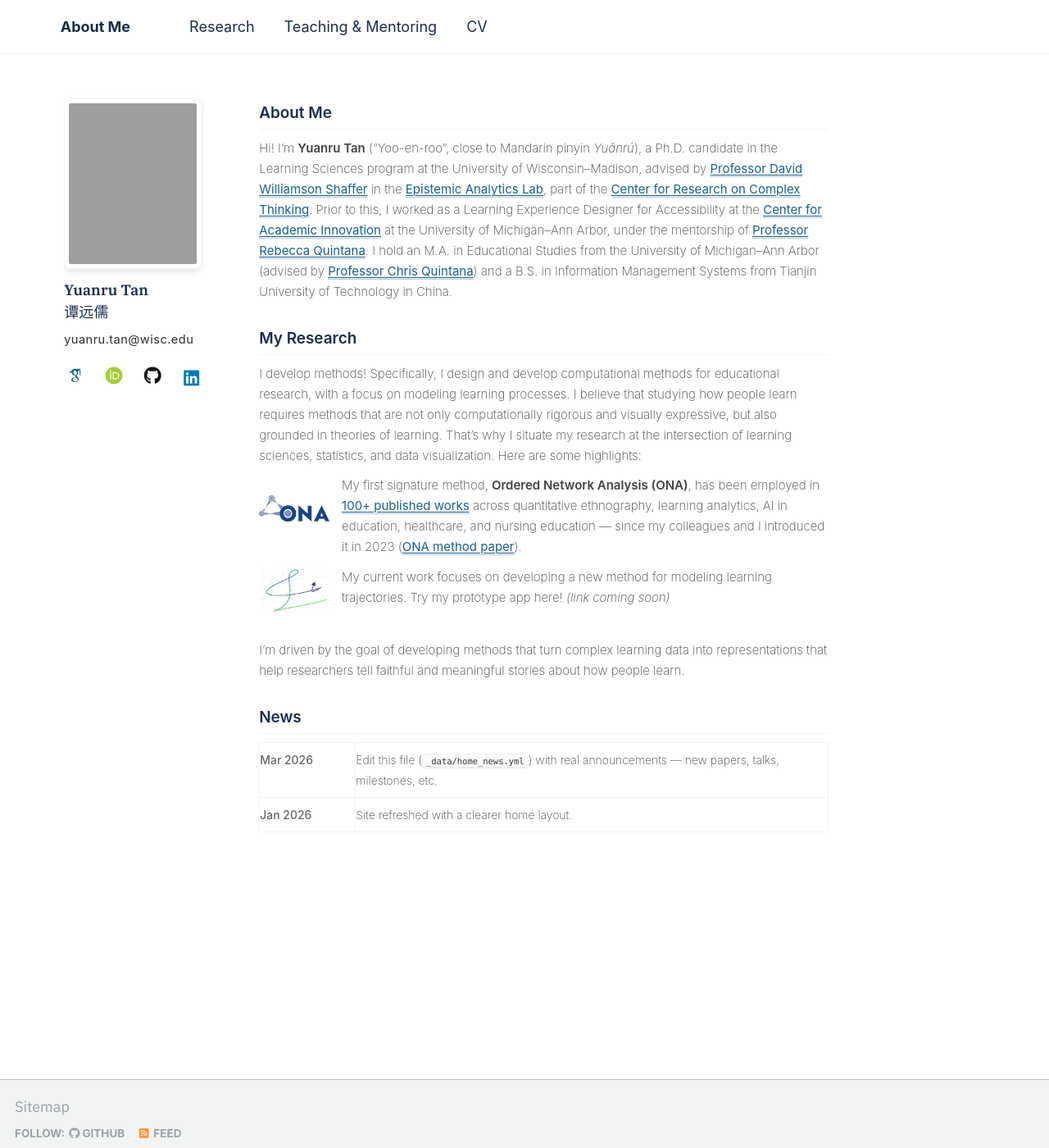
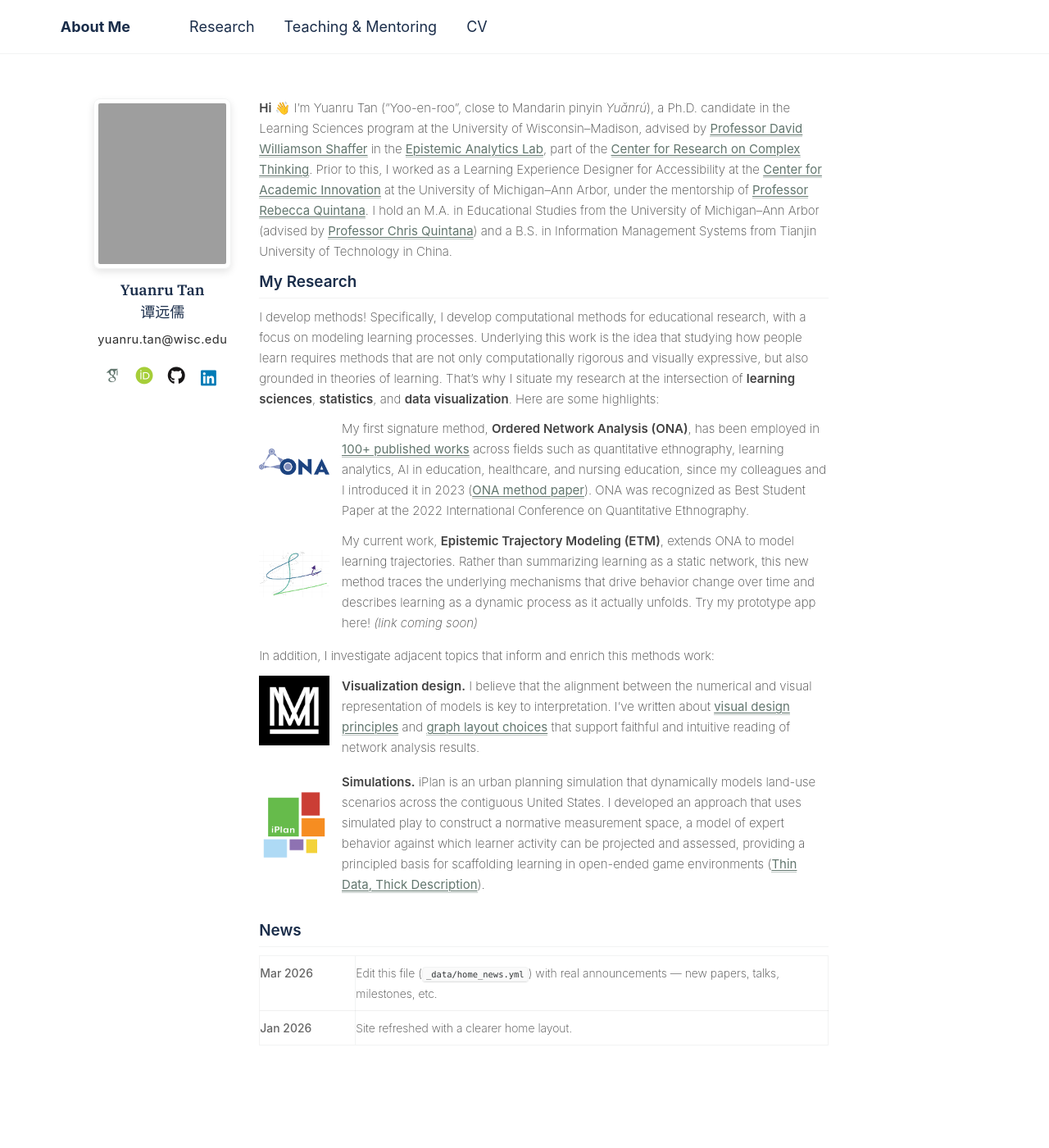
Before and after one commit to tanyuanru/tanyuanru.github.io, a Jekyll site: the page built from _pages/about.md, in a window 1280 px wide and 1400 px high. Shown: the whole window at 82% size. Built offline with Jekyll 4.4.1, drawn with Linux system fonts in a browser that asks for light colours; some web fonts are replaced; grey boxes are pictures that could not be loaded.

Commit message:
Enhance research highlights and about page with new method descriptions and achievements. Updated ONA details to include recognition at the 2022 International Conference on Quantitative Ethnography. Introduced Epistemic Trajectory Modeling (ETM) and added sections on visualization design and simulations to provide a broader context of research work.

```diff
--- a/_includes/home-research-highlights.html
+++ b/_includes/home-research-highlights.html
@@ -2,11 +2,24 @@
 <div class="research-highlight-thumb">
 <img src="{{ '/images/ona-logo.png' | relative_url }}" alt="Ordered Network Analysis" loading="lazy" decoding="async">
 </div>
-<p class="research-highlight-text">My first signature method, <strong>Ordered Network Analysis (ONA)</strong>, has been employed in <a href="https://scholar.google.com/scholar?cites=10712429113643550992&amp;as_sdt=5,50&amp;sciodt=0,50&amp;hl=en" target="_blank" rel="noopener noreferrer">100+ published works</a> across quantitative ethnography, learning analytics, AI in education, healthcare, and nursing education — since my colleagues and I introduced it in 2023 (<a href="https://link.springer.com/chapter/10.1007/978-3-031-31726-2_8" target="_blank" rel="noopener noreferrer">ONA method paper</a>).</p>
+<p class="research-highlight-text">My first signature method, <strong>Ordered Network Analysis (ONA)</strong>, has been employed in <a href="https://scholar.google.com/scholar?cites=10712429113643550992&amp;as_sdt=5,50&amp;sciodt=0,50&amp;hl=en" target="_blank" rel="noopener noreferrer">100+ published works</a> across fields such as quantitative ethnography, learning analytics, AI in education, healthcare, and nursing education, since my colleagues and I introduced it in 2023 (<a href="https://link.springer.com/chapter/10.1007/978-3-031-31726-2_8" target="_blank" rel="noopener noreferrer">ONA method paper</a>). ONA was recognized as Best Student Paper at the 2022 International Conference on Quantitative Ethnography.</p>
 </div>
 <div class="research-highlight-row">
 <div class="research-highlight-thumb">
-<img src="{{ '/images/trajectory-logo.png' | relative_url }}" alt="Learning trajectories" loading="lazy" decoding="async">
+<img src="{{ '/images/trajectory-logo.png' | relative_url }}" alt="Epistemic Trajectory Modeling" loading="lazy" decoding="async">
 </div>
-<p class="research-highlight-text">My current work focuses on developing a new method for modeling learning trajectories. Try my prototype app here! <em>(link coming soon)</em></p>
+<p class="research-highlight-text">My current work, <strong>Epistemic Trajectory Modeling (ETM)</strong>, extends ONA to model learning trajectories. Rather than summarizing learning as a static network, this new method traces the underlying mechanisms that drive behavior change over time and describes learning as a dynamic process as it actually unfolds. Try my prototype app here! <em>(link coming soon)</em></p>
 </div>
+<p class="research-sublead">In addition, I investigate adjacent topics that inform and enrich this methods work:</p>
+<div class="research-highlight-row">
+<div class="research-highlight-thumb">
+<img src="{{ '/images/site-logo.png' | relative_url }}" alt="Visualization design" loading="lazy" decoding="async">
+</div>
+<p class="research-highlight-text"><strong>Visualization design.</strong> I believe that the alignment between the numerical and visual representation of models is key to interpretation. I’ve written about <a href="https://link.springer.com/chapter/10.1007/978-3-030-93859-8_9" target="_blank" rel="noopener noreferrer">visual design principles</a> and <a href="https://link.springer.com/chapter/10.1007/978-3-032-12229-2_11" target="_blank" rel="noopener noreferrer">graph layout choices</a> that support faithful and intuitive reading of network analysis results.</p>
+</div>
+<div class="research-highlight-row">
+<div class="research-highlight-thumb">
+<img src="{{ '/images/iplan-logo.png' | relative_url }}" alt="iPlan simulation" loading="lazy" decoding="async">
+</div>
+<p class="research-highlight-text"><strong>Simulations.</strong> iPlan is an urban planning simulation that dynamically models land-use scenarios across the contiguous United States. I developed an approach that uses simulated play to construct a normative measurement space, a model of expert behavior against which learner activity can be projected and assessed, providing a principled basis for scaffolding learning in open-ended game environments (<a href="https://link.springer.com/chapter/10.1007/978-3-031-47014-1_24" target="_blank" rel="noopener noreferrer">Thin Data, Thick Description</a>).</p>
+</div>
--- a/_pages/about.md
+++ b/_pages/about.md
@@ -15,23 +15,17 @@ redirect_from:
 
 <div class="about-body">
 
-<h2>About Me</h2>
-
 <p class="home-intro">
-  Hi! I’m <strong>Yuanru Tan</strong> (“Yoo-en-roo”, close to Mandarin pinyin <em>Yuǎnrú</em>), a Ph.D. candidate in the Learning Sciences program at the University of Wisconsin–Madison, advised by <a href="https://edpsych.education.wisc.edu/fac-staff/williamson-shaffer-david/" target="_blank" rel="noopener noreferrer">Professor David Williamson Shaffer</a> in the <a href="https://www.epistemicanalytics.org/" target="_blank" rel="noopener noreferrer">Epistemic Analytics Lab</a>, part of the <a href="https://www.crct.center/" target="_blank" rel="noopener noreferrer">Center for Research on Complex Thinking</a>. Prior to this, I worked as a Learning Experience Designer for Accessibility at the <a href="https://ai.umich.edu/" target="_blank" rel="noopener noreferrer">Center for Academic Innovation</a> at the University of Michigan–Ann Arbor, under the mentorship of <a href="https://marsal.umich.edu/directory/faculty-staff/rebecca-quintana" target="_blank" rel="noopener noreferrer">Professor Rebecca Quintana</a>. I hold an M.A. in Educational Studies from the University of Michigan–Ann Arbor (advised by <a href="https://marsal.umich.edu/directory/faculty-staff/christopher-quintana" target="_blank" rel="noopener noreferrer">Professor Chris Quintana</a>) and a B.S. in Information Management Systems from Tianjin University of Technology in China.
+  <strong>Hi</strong> 👋 I’m Yuanru Tan (“Yoo-en-roo”, close to Mandarin pinyin <em>Yuǎnrú</em>), a Ph.D. candidate in the Learning Sciences program at the University of Wisconsin–Madison, advised by <a href="https://edpsych.education.wisc.edu/fac-staff/williamson-shaffer-david/" target="_blank" rel="noopener noreferrer">Professor David Williamson Shaffer</a> in the <a href="https://www.epistemicanalytics.org/" target="_blank" rel="noopener noreferrer">Epistemic Analytics Lab</a>, part of the <a href="https://www.crct.center/" target="_blank" rel="noopener noreferrer">Center for Research on Complex Thinking</a>. Prior to this, I worked as a Learning Experience Designer for Accessibility at the <a href="https://ai.umich.edu/" target="_blank" rel="noopener noreferrer">Center for Academic Innovation</a> at the University of Michigan–Ann Arbor, under the mentorship of <a href="https://marsal.umich.edu/directory/faculty-staff/rebecca-quintana" target="_blank" rel="noopener noreferrer">Professor Rebecca Quintana</a>. I hold an M.A. in Educational Studies from the University of Michigan–Ann Arbor (advised by <a href="https://marsal.umich.edu/directory/faculty-staff/christopher-quintana" target="_blank" rel="noopener noreferrer">Professor Chris Quintana</a>) and a B.S. in Information Management Systems from Tianjin University of Technology in China.
 </p>
 
 <h2>My Research</h2>
 
 <p>
-  I develop methods! Specifically, I design and develop computational methods for educational research, with a focus on modeling learning processes. I believe that studying how people learn requires methods that are not only computationally rigorous and visually expressive, but also grounded in theories of learning. That’s why I situate my research at the intersection of learning sciences, statistics, and data visualization. Here are some highlights:
+  I develop methods! Specifically, I develop computational methods for educational research, with a focus on modeling learning processes. Underlying this work is the idea that studying how people learn requires methods that are not only computationally rigorous and visually expressive, but also grounded in theories of learning. That’s why I situate my research at the intersection of <strong>learning sciences</strong>, <strong>statistics</strong>, and <strong>data visualization</strong>. Here are some highlights:
 </p>
 
 {% include home-research-highlights.html %}
-
-<p>
-  I’m driven by the goal of developing methods that turn complex learning data into representations that help researchers tell faithful and meaningful stories about how people learn.
-</p>
 
 </div>
 
--- a/assets/css/main.scss
+++ b/assets/css/main.scss
@@ -42,8 +42,8 @@
   --site-navy-mid: #2a3f63;
   --site-body: #2c2c2c;
   --site-body-muted: #5c5c5c;
-  --site-link: #1a5f8a;
-  --site-link-hover: #134a6e;
+  --site-link: #62766e;
+  --site-link-hover: #4e5f58;
   --site-bg: #ffffff;
 }
 
@@ -140,29 +140,29 @@ h1, h2, h3, h4, h5, h6 {
   }
 }
 
-/* Sidebar: one left edge for avatar, name block, and social icons */
+/* Sidebar: photo as anchor; names + email centered; icon row centered & tight */
 .sidebar .author__content {
-  text-align: left !important;
+  text-align: center !important;
 }
 
 .sidebar .author__urls-wrapper {
-  text-align: left !important;
+  text-align: center !important;
   width: 100%;
 }
 
 .sidebar .author__urls,
 .sidebar .author__urls li {
-  text-align: left !important;
+  text-align: center !important;
 }
 
 .sidebar .author__name {
-  text-align: left !important;
+  text-align: center !important;
   color: var(--site-navy) !important;
   font-family: 'IBM Plex Serif', Georgia, serif !important;
 }
 
 .sidebar .author__name-zh {
-  text-align: left !important;
+  text-align: center !important;
   margin: 0.25rem 0 0.6rem !important;
   font-size: 1rem !important;
   font-weight: 500 !important;
@@ -171,7 +171,7 @@ h1, h2, h3, h4, h5, h6 {
 }
 
 .sidebar .author__sidebar-line {
-  text-align: left !important;
+  text-align: center !important;
   margin: 0 0 0.4rem !important;
   font-size: 0.8125rem !important;
   line-height: 1.45 !important;
@@ -186,9 +186,9 @@ h1, h2, h3, h4, h5, h6 {
   .sidebar .author__urls.social-icons {
     display: flex !important;
     flex-wrap: wrap;
-    gap: 0.5rem 0.85rem;
+    gap: 0.25rem 0.4rem;
     align-items: center;
-    justify-content: flex-start;
+    justify-content: center;
     list-style: none !important;
     padding-left: 0 !important;
     margin: 0.65rem 0 0 !important;
@@ -286,7 +286,7 @@ html[data-theme="dark"] {
   border-radius: 8px !important;
   box-shadow: 0 4px 10px rgba(0, 0, 0, 0.1);
   display: block;
-  margin: 0 0 0.75rem !important;
+  margin: 0 auto 0.75rem !important;
   transition: transform 0.2s ease, box-shadow 0.2s ease;
 }
 
@@ -355,15 +355,15 @@ html[data-theme="dark"] {
 }
 
 .page__content .home-landing a {
-  color: var(--site-link, #1a5f8a);
+  color: var(--site-link, #62766e);
   text-decoration: none;
-  border-bottom: 1px solid rgba(26, 95, 138, 0.35);
+  border-bottom: 1px solid rgba(98, 118, 110, 0.4);
   font-weight: 400;
 }
 
 .page__content .home-landing a:hover {
-  color: var(--site-link-hover, #134a6e) !important;
-  border-bottom-color: rgba(19, 74, 110, 0.55);
+  color: var(--site-link-hover, #4e5f58) !important;
+  border-bottom-color: rgba(78, 95, 88, 0.55);
 }
 
 /* Welcoming opener */
@@ -484,6 +484,14 @@ html[data-theme="dark"] {
   color: #424242;
 }
 
+.page__content .home-landing .research-sublead {
+  margin: 0.85rem 0 0.45rem;
+  font-size: 15px;
+  line-height: 25px;
+  font-weight: 200;
+  color: #424242;
+}
+
 .home-section-lead {
   margin-bottom: 0.8rem !important;
 }
```
